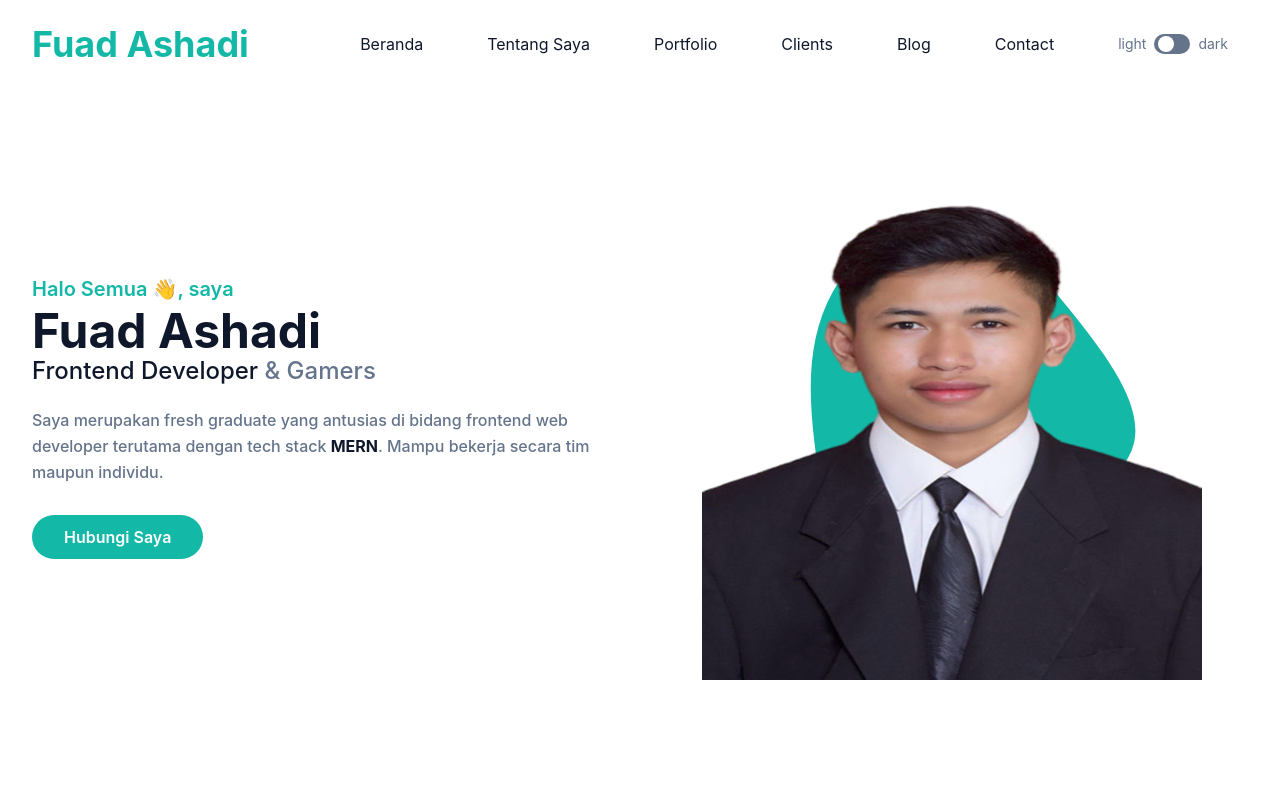
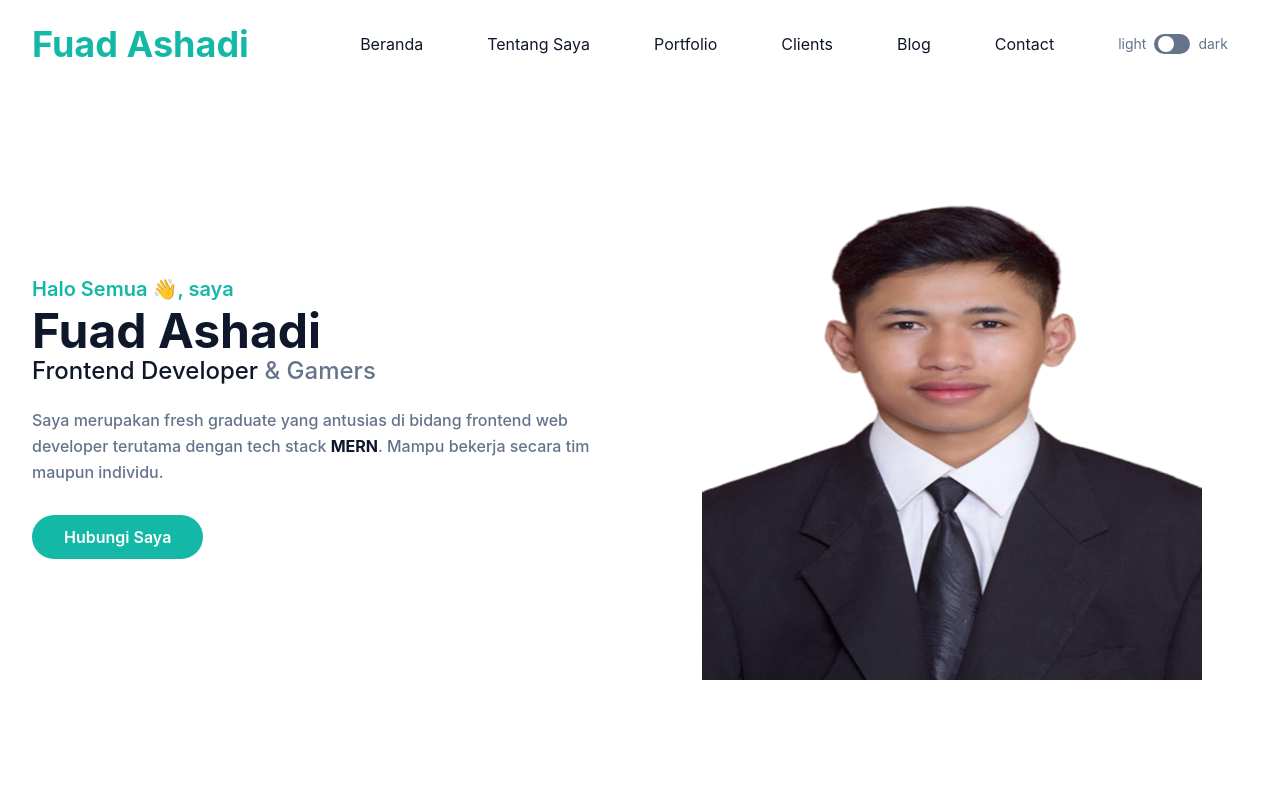
Before and after one commit to fuad-crypto/fuad-crypto.github.io, a website: page index.html in a window 1280 px wide. Shown: the top 800 px of the page. Drawn offline with Linux system fonts and the light colour scheme.

Commit message:
Menghilangkan blob

```diff
--- a/index.html
+++ b/index.html
@@ -102,15 +102,6 @@
                     <div class="w-full self-end px-4 lg:w-1/2">
                         <div class="relative mt-10 lg:right-0 lg:mt-9">
                             <img src="dist/img/fuad.png" alt="Fuad Ashadi" class="relative z-10 mx-auto max-w-full" />
-                            <span class="absolute bottom-20 left-1/2 -translate-x-1/2 sm:scale-105 md:scale-105 lg:scale-110">
-                                <svg width="400" height="400" viewBox="0 0 200 200" xmlns="http://www.w3.org/2000/svg">
-                                    <path
-                                        fill="#14b8a6"
-                                        d="M48,-38.1C63.7,-18.7,78.7,1.4,75.3,17.4C71.8,33.4,49.7,45.4,26.9,56.7C4,68.1,-19.5,78.8,-34.1,71.5C-48.7,64.2,-54.4,39,-57,16.2C-59.6,-6.5,-59.2,-26.7,-49.2,-44.8C-39.2,-62.9,-19.6,-78.8,-1.7,-77.5C16.2,-76.1,32.4,-57.4,48,-38.1Z"
-                                        transform="translate(100 100) scale(1.1)"
-                                    />
-                                </svg>
-                            </span>
                         </div>
                     </div>
                 </div>
```
